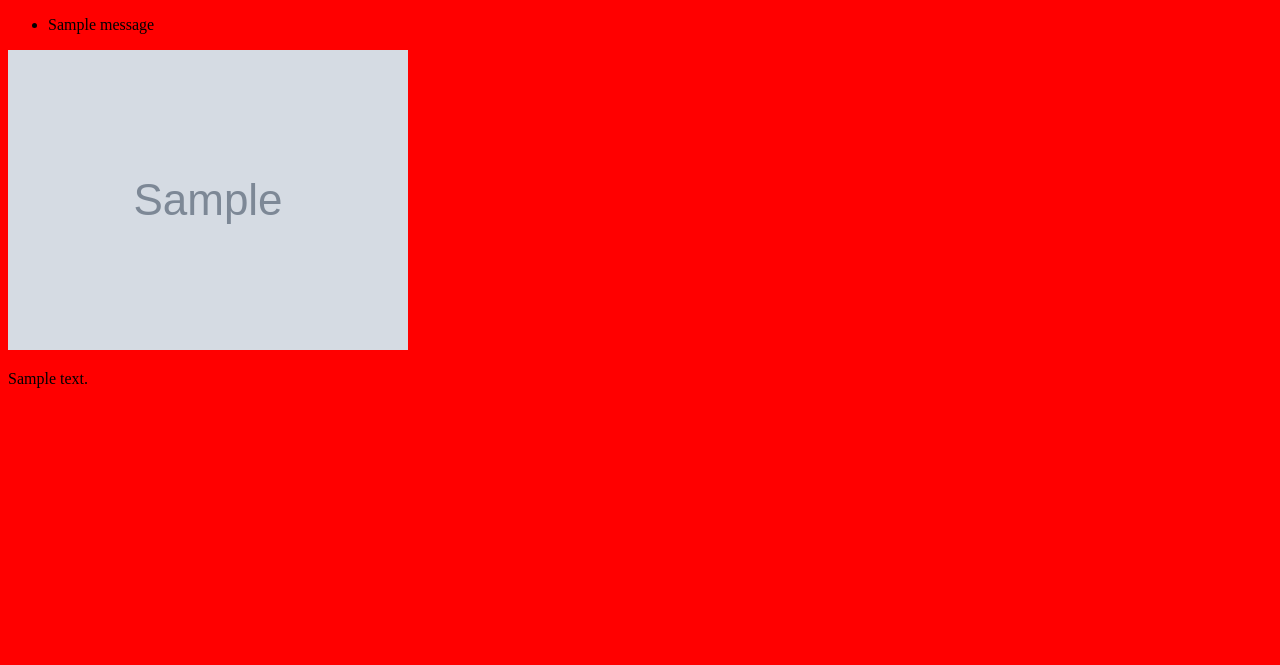
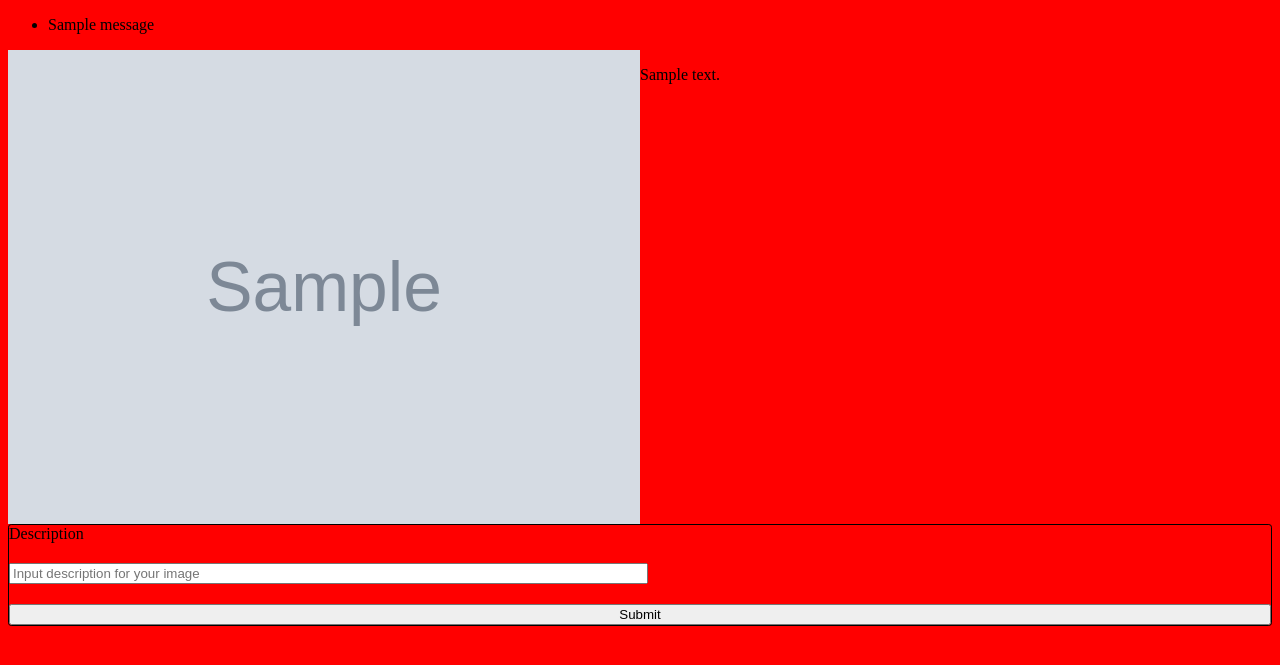
Before and after one commit to kostasfragos/Session, a Flask app: template templates/profile.html in a window 1280 px wide. Shown: the top 665 px of the page. Run offline with Flask 3, Linux system fonts and the light colour scheme; the template is opened without the code that fills it: most values are stand-ins (such as "Sample title", 1, 10 or a date in 2020); grey boxes marked "Sample" are stand-in pictures; one stand-in notice (Sample message) is shown.

Commit message:
Profile update

```diff
--- a/app.py
+++ b/app.py
@@ -64,9 +64,15 @@ with app.app_context():
         print(user['username'], 'has the id', user['user_id'])
 
 
-@app.route('/profile')
+@app.route('/profile', methods=['GET', 'POST'])
 @private_page
 def profile():
+    if request.method == 'POST':
+        new_desc = request.form['description_text']
+        query_db('UPDATE profile SET profile_text = ? WHERE user_id = ?', [new_desc, session['user_id']])
+        get_db().commit()
+
+
     profile_data = query_db('select * from profile where user_id = ?',
                             [session['user_id']], one=True)
 
--- a/static/style.css
+++ b/static/style.css
@@ -1,3 +1,25 @@
 body {
     background-color: red;
 }
+
+
+img {
+    width: 50%;
+}
+
+.profile_data {
+    display: flex;
+}
+
+form {
+    display: flex;
+    flex-direction: column;
+    border: 1px solid black;
+    border-radius: 0.2em;
+    justify-content: space-between;
+    height: 100px;
+}
+
+#description_text {
+    width: 50%;
+}
--- /dev/null
+++ b/templates/base.html
@@ -0,0 +1,25 @@
+<!DOCTYPE html>
+<html lang="en">
+<head>
+    <meta charset="UTF-8">
+    <meta http-equiv="X-UA-Compatible" content="IE=edge">
+    <meta name="viewport" content="width=device-width, initial-scale=1.0">
+    <link rel="stylesheet" href="{{ url_for('static', filename='style.css') }}">
+    <title>Profile</title>
+</head>
+<body>
+    {% with messages = get_flashed_messages() %}
+        {% if messages %}
+            <ul class=flashes>
+            {% for message in messages %}
+            <li>{{ message }}</li>
+            {% endfor %}
+            </ul>
+        {% endif %}
+    {% endwith %}
+
+    {% block main_page %}
+    {% endblock %}
+
+</body>
+</html>
--- a/templates/profile.html
+++ b/templates/profile.html
@@ -1,25 +1,13 @@
-<!DOCTYPE html>
-<html lang="en">
-<head>
-    <meta charset="UTF-8">
-    <meta http-equiv="X-UA-Compatible" content="IE=edge">
-    <meta name="viewport" content="width=device-width, initial-scale=1.0">
-    <link rel="stylesheet" href="{{ url_for('static', filename='style.css') }}">
-    <title>Login Page</title>
-</head>
-<body>
-    {% with messages = get_flashed_messages() %}
-    {% if messages %}
-        <ul class=flashes>
-        {% for message in messages %}
-        <li>{{ message }}</li>
-        {% endfor %}
-        </ul>
-    {% endif %}
-    {% endwith %}
-    <div>
+{% extends "base.html" %}
+
+{% block main_page %}
+    <div class="profile_data">
         <img src="{{ profile_data.profile_image_url }}"/>
         <p> {{ profile_data.profile_text }} </p>
     </div>
-</body>
-</html>
+    <form method="POST">
+        <label for="Text">Description</label>
+        <input id="description_text" type="text" name="description_text" placeholder="Input description for your image">
+        <button id="submit_button">Submit</button>
+    </form>
+{% endblock %}
```
Also changed, not shown: templates/login.html (+4 -20 lines), database.db.
